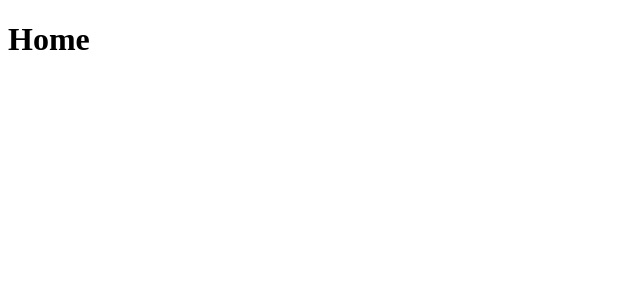
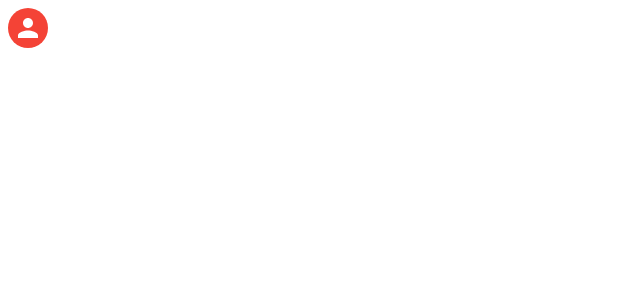
Before and after one commit to fretzestavillo/x-app, a React (Vite) app in the folder apps/web/: page /home in a window 1280 px wide. Shown: the top 300 px of the page, without its empty margins (0-640 px from the left). Built offline with nearby package versions, Linux system fonts and the light colour scheme.

Commit message:
access local storage

```diff
--- a/apps/web/src/app/components/home.tsx
+++ b/apps/web/src/app/components/home.tsx
@@ -1,16 +1,36 @@
+import { Avatar } from '@mui/material';
+import { red } from '@mui/material/colors';
+import { useEffect, useState } from 'react';
+
 export function Home() {
+  const [id, setId] = useState('');
+  const [accessToken, setAccessToken] = useState('');
+  const [name, setName] = useState('');
+
+  useEffect(() => {
     const userData = localStorage.getItem('user');
 
     if (userData) {
       const parsedUserData = JSON.parse(userData);
       console.log('User Data:', parsedUserData);
+      setId(parsedUserData.id);
+      setAccessToken(parsedUserData.accessToken);
+      setName(parsedUserData.name);
     } else {
       console.log('No user data found in local storage.');
     }
+  }, []);
+
+  const nameParts = name.split(' ');
+  const initials = nameParts[0][0] + nameParts[nameParts.length - 1][0];
 
   return (
     <>
-      <h1>Home</h1>
+      <div>
+        <Avatar sx={{ bgcolor: red[500], cursor: 'pointer' }}>
+          {initials}
+        </Avatar>
+      </div>
     </>
   );
 }
```
Lines whose indentation alone changed are shown as unchanged.
